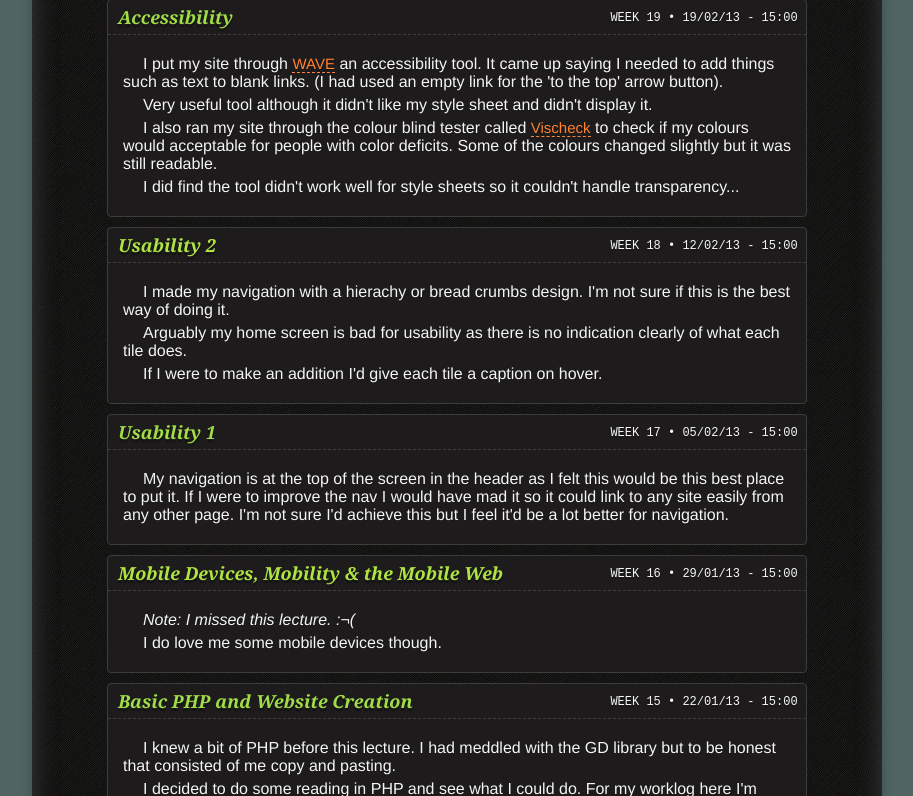
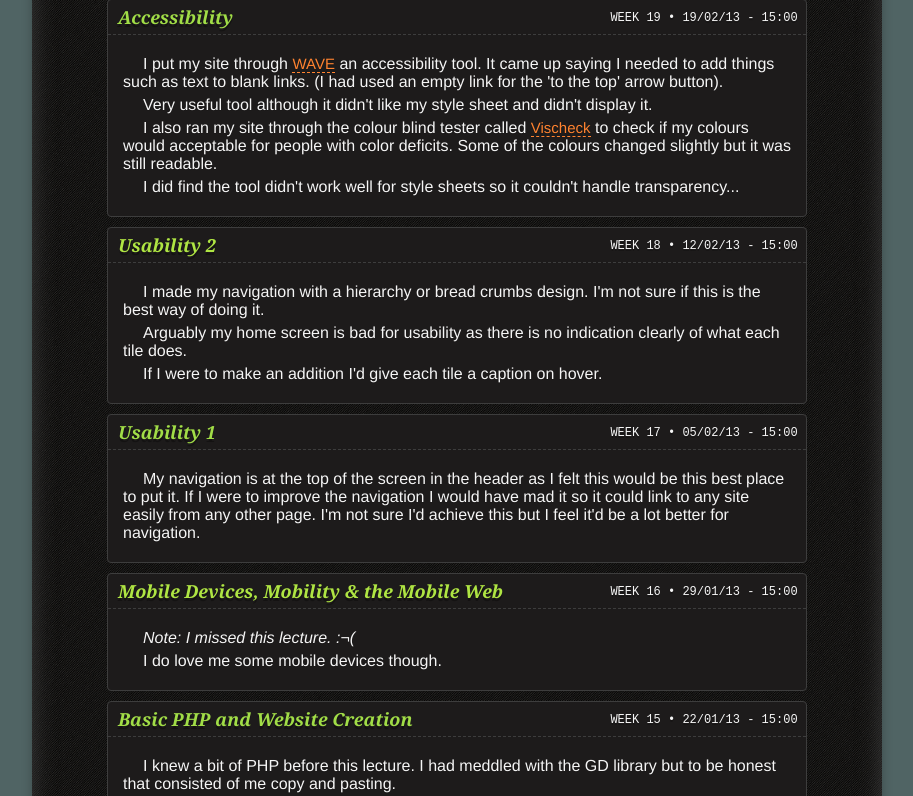
Before and after one commit to zaccolley/disco, a PHP site: page /worklog.php in a window 1280 px wide. Shown: the part 270-1066 px from the top of the page, without its empty margins (183-1096 px from the left). Run offline with PHP 8.4, Linux system fonts and the light colour scheme.

Commit message:
Spelling corrections #8

```diff
--- a/webf1/worklog/logs/1.php
+++ b/webf1/worklog/logs/1.php
@@ -3,7 +3,7 @@
 	$text = "<p>Not a lot happened, prepping my USB stick with "
 			  . createAbbr('XAMPP', 'X (cross platform), Apache HTTP Server, MySQL, PHP, Perl')
 			  . " and the " . createLink('http://portableapps.com/', 'Portable Apps', 'Portable Apps') . " suite.</p>"
-			  . "<p>Lecture was fairly interesting, I didn't know a lot about internet browser history. The <q>Browser Wars</q>"
+			  . "<p>Lecture was fairly interesting, I didn't know a lot about Internet browser history. The <q>Browser Wars</q>"
 			  . "have gone on for longer than I though too. "
 			  . "I did know a fair bit about browsers prior to the lecture from doing some web development in my spare time.</p>";
 
--- a/webf1/worklog/logs/17.php
+++ b/webf1/worklog/logs/17.php
@@ -1,6 +1,6 @@
 <?php
 
-	$text = "<p>My navigation is at the top of the screen in the header as I felt this would be this best place to put it. If I were to improve the nav I would have mad it so it could link to any site easily from any other page. I'm not sure I'd achieve this but I feel it'd be a lot better for navigation.</p>";
+	$text = "<p>My navigation is at the top of the screen in the header as I felt this would be this best place to put it. If I were to improve the navigation I would have mad it so it could link to any site easily from any other page. I'm not sure I'd achieve this but I feel it'd be a lot better for navigation.</p>";
 
 	echo createPost("Usability 1", "17", strtotime("February 05 2013 15:00:00 GMT"), $text);
 
--- a/webf1/worklog/logs/18.php
+++ b/webf1/worklog/logs/18.php
@@ -1,6 +1,6 @@
 <?php
 
-	$text = "<p>I made my navigation with a hierachy or bread crumbs design. I'm not sure if this is the best way of doing it.</p><p>Arguably my home screen is bad for usability as there is no indication clearly of what each tile does.</p><p>If I were to make an addition I'd give each tile a caption on hover.</p>";
+	$text = "<p>I made my navigation with a hierarchy or bread crumbs design. I'm not sure if this is the best way of doing it.</p><p>Arguably my home screen is bad for usability as there is no indication clearly of what each tile does.</p><p>If I were to make an addition I'd give each tile a caption on hover.</p>";
 
 	echo createPost("Usability 2", "18", strtotime("February 12 2013 15:00:00 GMT"), $text);
 
--- a/webf1/worklog/logs/2.php
+++ b/webf1/worklog/logs/2.php
@@ -2,7 +2,7 @@
 
 	$text = "<p>Lecture included information about the different " . createAbbr('HTML', 'HyperText Markup Language') . " version which was informative. "
 			  . "I have looked at XHTML which I knew of but wasn't aware of what it actually did.</p><p>I find Rich's stance on browsers catching up to the standards interesting, "
-			  . "it doesn't seem practical in a work enviroment as supporting some of the lesser browsers (e.g " . createAbbr('IE6', 'Internet Explorer 6') . ") can unfortunately be a specification by a client. "
+			  . "it doesn't seem practical in a work environment as supporting some of the lesser browsers (e.g " . createAbbr('IE6', 'Internet Explorer 6') . ") can unfortunately be a specification by a client. "
 			  . "In an academic setting however I do agree with his thoughts on it and will be validating and ignoring inconsistencies in browsers.</p>"
 			  . "<p>Practical section we did some basic coding and used " . createLink('http://www.apachefriends.org/en/xampp.html', 'XAMPP', 'XAMPP') . " to host the files. "
 			  . "Didn't need to for just HTML but it's good to know for when we implement things like .php files etc...</p>"
--- a/webf1/worklog/logs/9.php
+++ b/webf1/worklog/logs/9.php
@@ -2,7 +2,7 @@
 
 	$text = "<p>Some of the content of this lecture I already knew. I found the descriptive vs. procedural part interesting. Descriptive does seem to be the way to go.</p>"
 		  . "<p>I have done quite a lot of " . createAbbr('CSS', 'Cascading Style Sheets')
-		  . " before but I hadn't played with the new webkit 3D technologies that Rich showcased in his lecture.</p>"
+		  . " before but I hadn't played with the new Webkit 3D technologies that Rich showcased in his lecture.</p>"
 		  . "<p>The general format for a CSS declaration is: " . createCode('selector{ property:value; }') . "</p>"
 		  . "<p>I didn't know about " . createAbbr('SGML', 'Standard Generalized Markup Language') . " which is what HTML seems to be heavily inspired with. "
 		  . "There is " . createAbbr('DSSSL', 'Document Style Semantics and Specification Language') . " which is used to style SGML documents.</p>";
```
